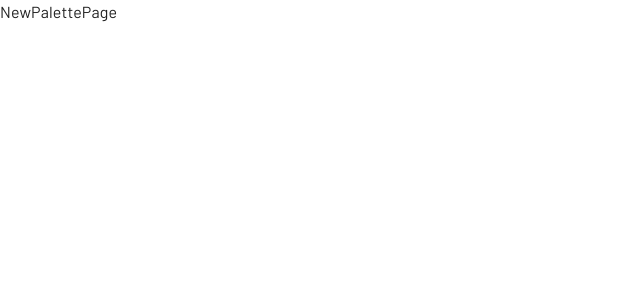
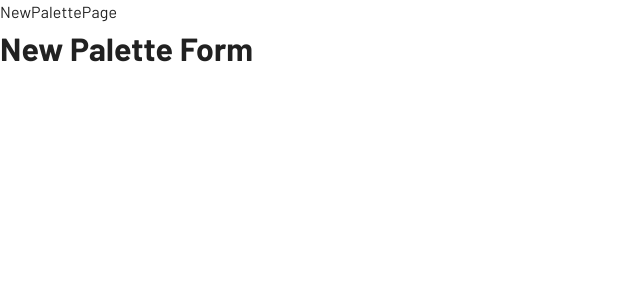
Before and after one commit to tomascatena/color-project, a React app: page /new-palette in a window 1280 px wide. Shown: the top 300 px of the page, without its empty margins (0-640 px from the left). Built offline with nearby package versions, Linux system fonts and the light colour scheme.

Commit message:
add new palette form component

```diff
--- a/src/components/ColorBox/ColorBox.tsx
+++ b/src/components/ColorBox/ColorBox.tsx
@@ -63,7 +63,7 @@ const ColorBox = ({
       />
 
       <CopyMessage
-        isDarkColor={chroma(backgroundColor).luminance() <= 0.3}
+        isDarkColor={chroma(backgroundColor).luminance() <= 0.5}
         className={`${isCopied ? 'showCopyMessage' : ''}`}
       >
         <h1>{COPY_MESSAGES[Math.floor(Math.random() * COPY_MESSAGES.length)]}</h1>
@@ -73,7 +73,7 @@ const ColorBox = ({
 
       <div>
         <div>
-          <BoxContent isDarkColor={chroma(backgroundColor).luminance() <= 0.3}>
+          <BoxContent isDarkColor={chroma(backgroundColor).luminance() <= 0.35}>
             <span>{colorName}</span>
           </BoxContent>
 
--- /dev/null
+++ b/src/components/NewPaletteForm/NewPaletteForm.tsx
@@ -0,0 +1,11 @@
+import React from 'react';
+
+type Props = {};
+
+const NewPaletteForm = (props: Props) => {
+  return (
+    <h1>New Palette Form</h1>
+  );
+};
+
+export default NewPaletteForm;
--- a/src/pages/NewPalettePage/NewPalettePage.tsx
+++ b/src/pages/NewPalettePage/NewPalettePage.tsx
@@ -1,10 +1,15 @@
+import NewPaletteForm from '@/components/NewPaletteForm/NewPaletteForm';
 import React from 'react';
 
 type Props = {};
 
 const NewPalettePage = (props: Props) => {
   return (
-    <div>NewPalettePage</div>
+    <div>
+      NewPalettePage
+
+      <NewPaletteForm />
+    </div>
   );
 };
 
--- a/src/pages/PalettesListPage/PalettesListPage.styled.ts
+++ b/src/pages/PalettesListPage/PalettesListPage.styled.ts
@@ -12,4 +12,9 @@ export const PalettesListHeader = styled('header')(() => ({
   display: 'flex',
   justifyContent: 'space-between',
   padding: '1.5rem 0',
+
+  '& a': {
+    color: 'white',
+    textDecoration: 'underline',
+  }
 }));
```
Also changed, not shown: src/pages/PalettesListPage/PalettesListPage.tsx (+5 -2 lines).
